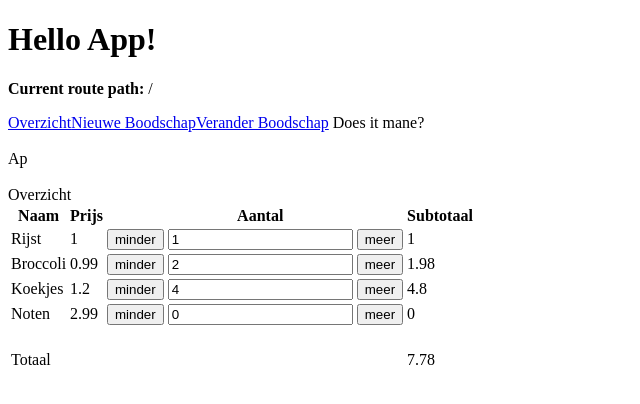
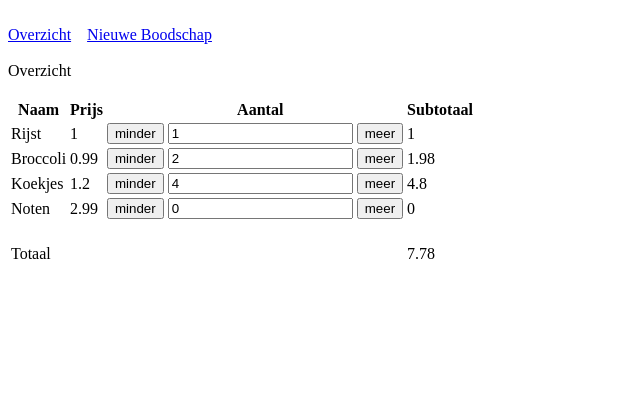
Before and after one commit to janderkkotlarski/vue_boodschappenlijst, a Vue app: page / in a window 1280 px wide. Shown: the top 404 px of the page, without its empty margins (0-640 px from the left). Built offline with nearby package versions, Linux system fonts and the light colour scheme.

Commit message:
When changing the App.vue or other router impacting parts ,then somehow saved changes are not automatically implemented and seem to necessitate a npm dev server reset, but underlying non-router parts when saved are automatically updated

```diff
--- a/src/App.vue
+++ b/src/App.vue
@@ -1,23 +1,22 @@
-<script></script>
+<script setup>
+import {invisChar} from './components/constants.mjs';
+</script>
 
 <template>
-    <h1>Hello App!</h1>
-    <p>
-        <strong>Current route path:</strong>
-        {{ $route.fullPath }}
-    </p>
     <nav>
+        <br />
+
         <RouterLink to="/">Overzicht</RouterLink>
+        {{ invisChar }}
         <RouterLink to="/create">Nieuwe Boodschap</RouterLink>
-        <RouterLink to="/edit">Verander Boodschap</RouterLink>
 
-        Does it mane?
+        <br />
     </nav>
     <main>
         <br />
-        Ap
-        <br />
 
         <RouterView :key="$route.path" />
+
+        <br />
     </main>
 </template>
--- a/src/components/GroceriesTable.vue
+++ b/src/components/GroceriesTable.vue
@@ -1,8 +1,7 @@
 <script setup>
 import {computed} from 'vue';
 
-/// For that line break in the table
-const invisChar = '\u2000';
+import {invisChar} from './constants.mjs';
 
 /// defineProps work like 'reactive'
 /// Proper name utilization
--- /dev/null
+++ b/src/components/constants.mjs
@@ -0,0 +1,2 @@
+/// For that neat invisible character that acts like a space but is even better
+export const invisChar = '\u2000';
--- a/src/domains/groceries/pages/Create.vue
+++ b/src/domains/groceries/pages/Create.vue
@@ -1,3 +1,3 @@
 <script setup></script>
 
-<template>Create</template>
+<template>Nieuwe boodschap</template>
--- a/src/domains/groceries/pages/Edit.vue
+++ b/src/domains/groceries/pages/Edit.vue
@@ -1,3 +1,3 @@
 <script setup></script>
 
-<template>Edit</template>
+<template>Boodschap aanpassen</template>
--- a/src/domains/groceries/pages/Overview.vue
+++ b/src/domains/groceries/pages/Overview.vue
@@ -12,10 +12,9 @@ const groceryList = ref([
 </script>
 
 <template>
-    <br />
-
     Overzicht
 
+    <br />
     <br />
 
     <Groceries :grocery-list="groceryList" />
--- a/src/style.css
+++ b/src/style.css
@@ -7,6 +7,8 @@ body {
 }
 
 nav, main {
+  color: #e0e0e0;
+  background-color: #202020;
   border: 2px solid #000;
   margin-bottom: 10px;
   padding: 10px;
```
